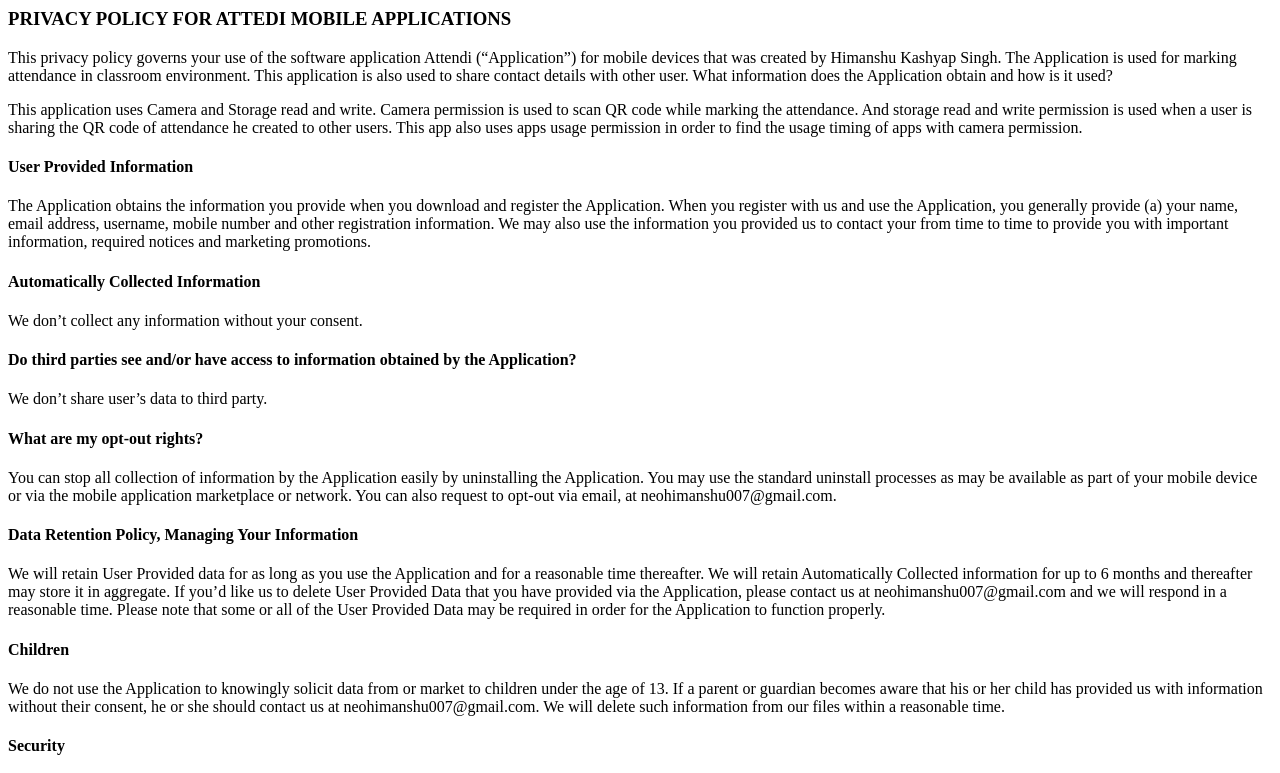
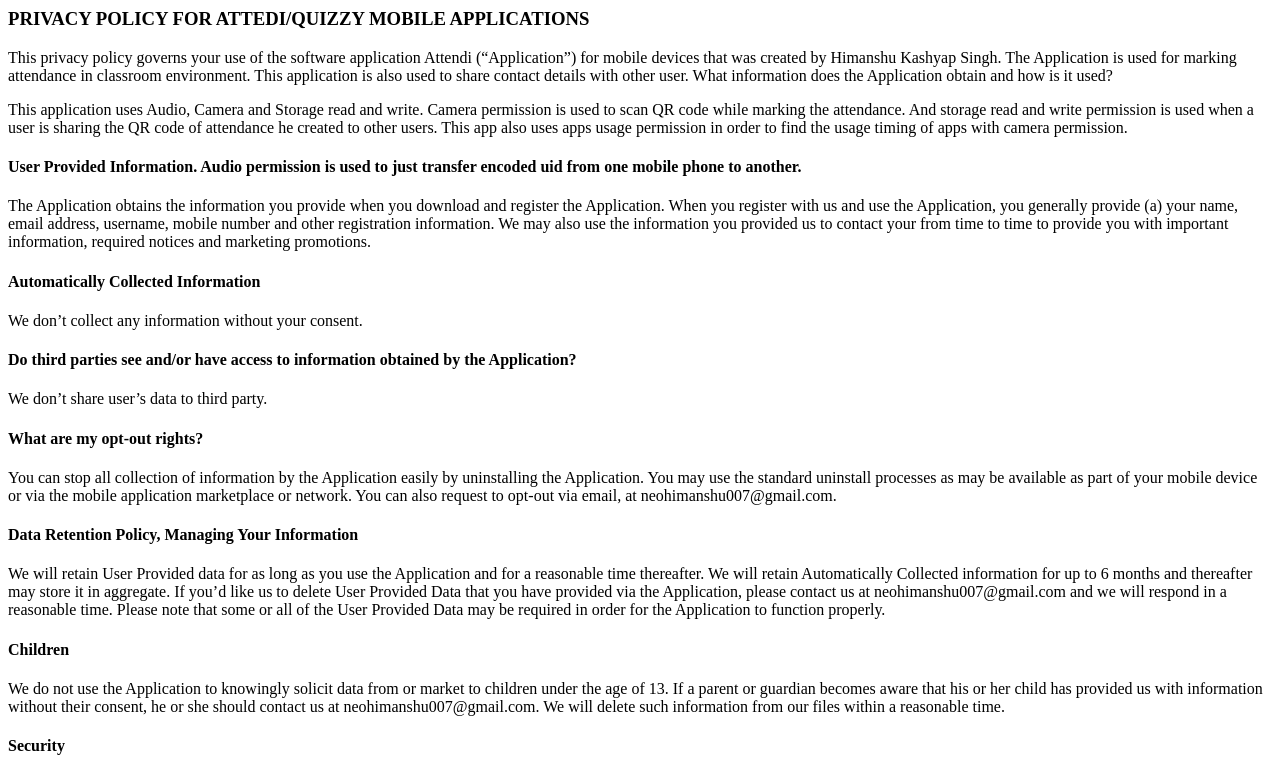
Before and after one commit to NeoHimu/NeoHimu.github.io, a plain HTML site: page index.html in a window 1280 px wide. Shown: the top 773 px of the page. Drawn offline with Linux system fonts and the light colour scheme.

Commit message:
Updated
Audio permission for Quizzy app is used.

```diff
--- a/index.html
+++ b/index.html
@@ -1,11 +1,11 @@
 <html>
 <body>
-<h3>PRIVACY POLICY FOR ATTEDI MOBILE APPLICATIONS</h3>
+<h3>PRIVACY POLICY FOR ATTEDI/QUIZZY MOBILE APPLICATIONS</h3>
 This privacy policy governs your use of the software application Attendi (“Application”) for mobile devices that was created by Himanshu Kashyap Singh. The Application is used for marking attendance in classroom environment. This application is also used to share contact details with other user.
 
 </h4>What information does the Application obtain and how is it used?</h4>
-<p>This application uses Camera and Storage read and write. Camera permission is used to scan QR code while marking the attendance. And storage read and write permission is used when a user is sharing the QR code of attendance he created to other users. This app also uses apps usage permission in order to find the usage timing of apps with camera permission.</p>
-<h4>User Provided Information</h4>
+<p>This application uses Audio, Camera and Storage read and write. Camera permission is used to scan QR code while marking the attendance. And storage read and write permission is used when a user is sharing the QR code of attendance he created to other users. This app also uses apps usage permission in order to find the usage timing of apps with camera permission.</p>
+<h4>User Provided Information. Audio permission is used to just transfer encoded uid from one mobile phone to another.</h4>
 <p>The Application obtains the information you provide when you download and register the Application. When you register with us and use the Application, you generally provide (a) your name, email address, username, mobile number and other registration information.
 We may also use the information you provided us to contact your from time to time to provide you with important information, required notices and marketing promotions.</p>
 <h4>Automatically Collected Information</h4>
```
